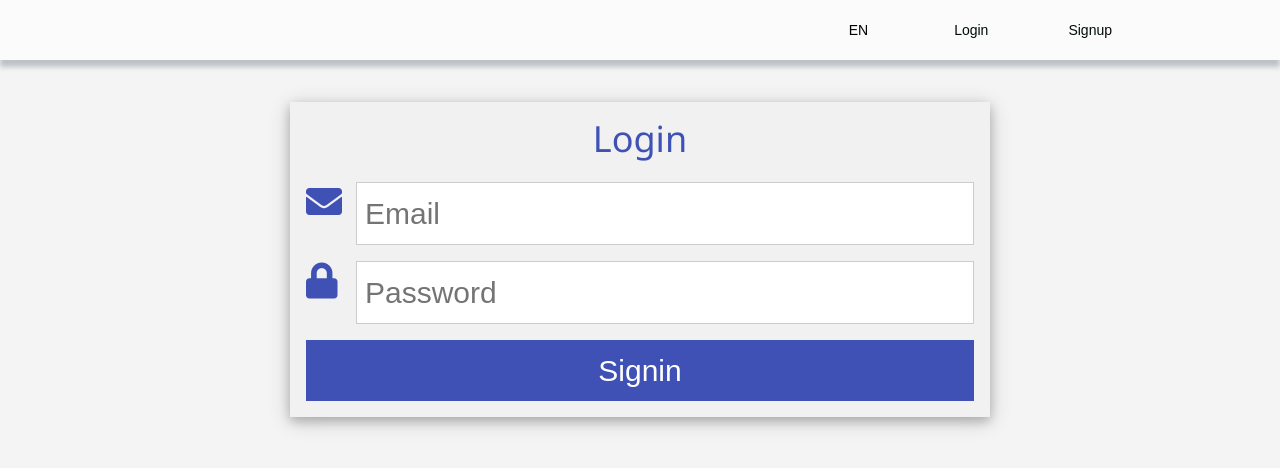
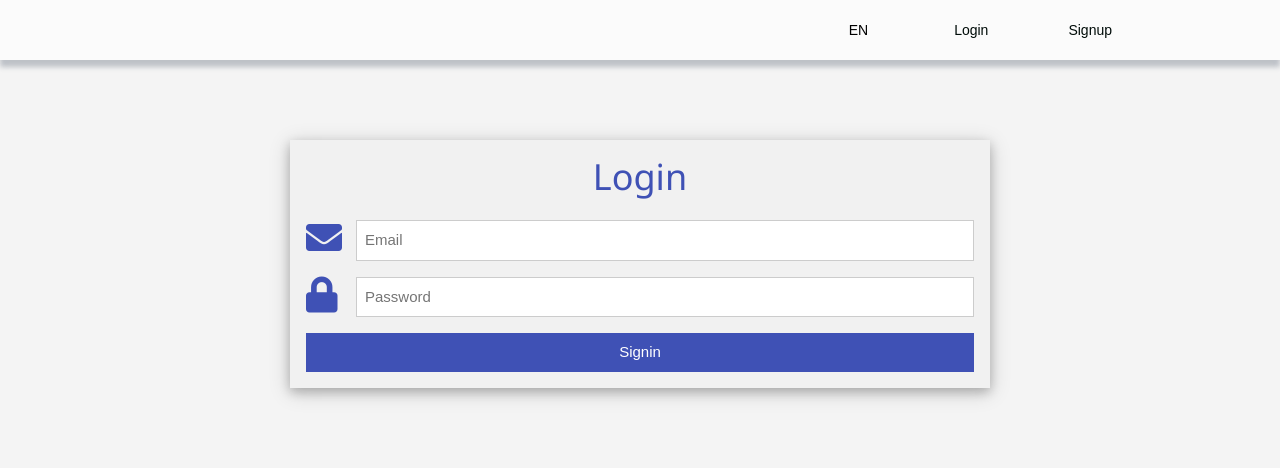
Before and after one commit to rovein/purity-service, a React (Create React App) app in the folder frontend/: page /login in a window 1280 px wide. Shown: the top 468 px of the page. Built offline with nearby package versions, Linux system fonts and the light colour scheme.

Commit message:
Removed font-size from container class in App.css

```diff
--- a/frontend/src/App.css
+++ b/frontend/src/App.css
@@ -59,11 +59,10 @@ input {
 }
 
 .container {
-  font-size: 30px;
   display: flex;
   flex-direction: column;
   align-items: center;
-  margin-top: 2%;
+  margin-top: 5%;
 }
 
 .sized-font {
```
